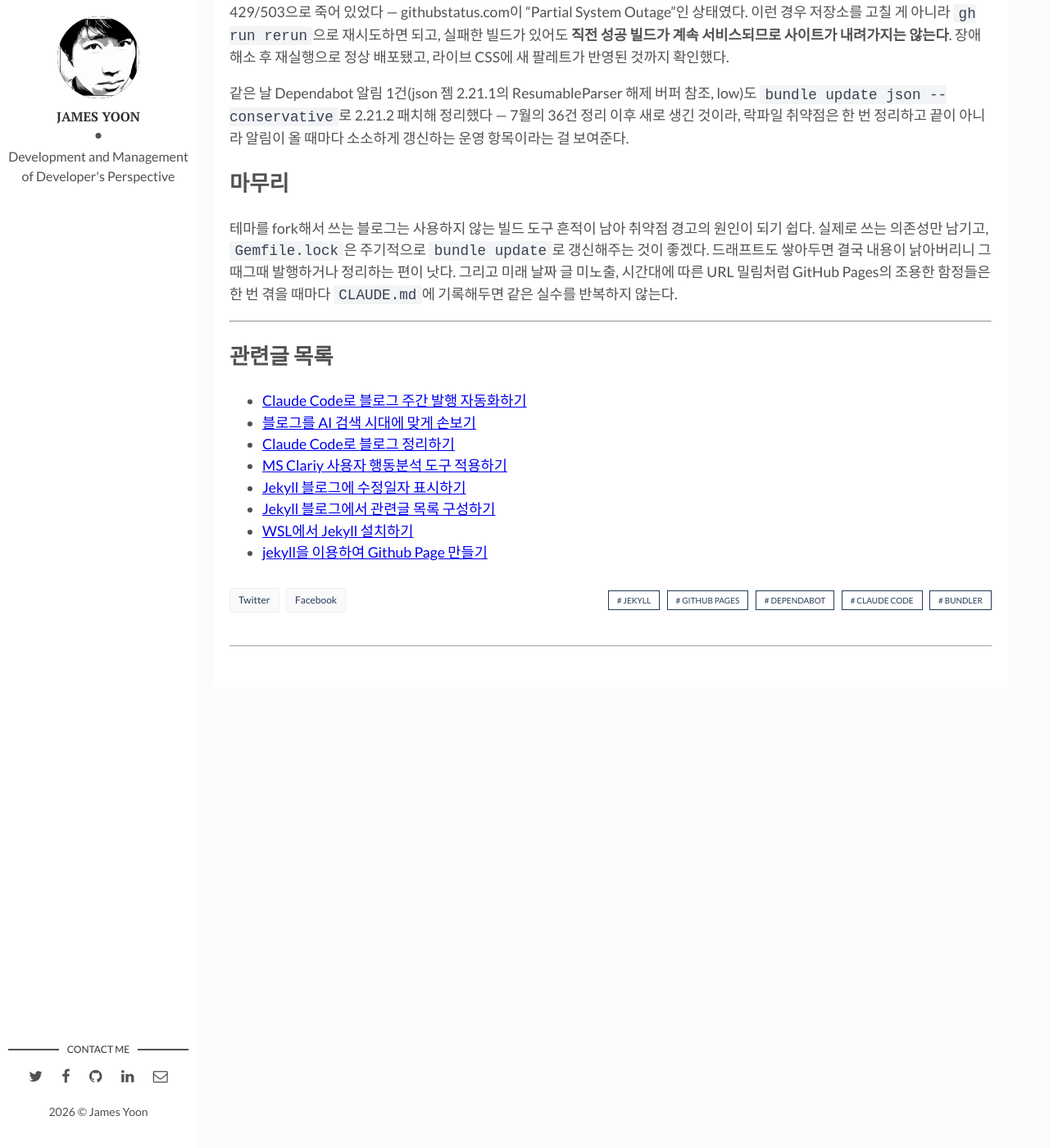
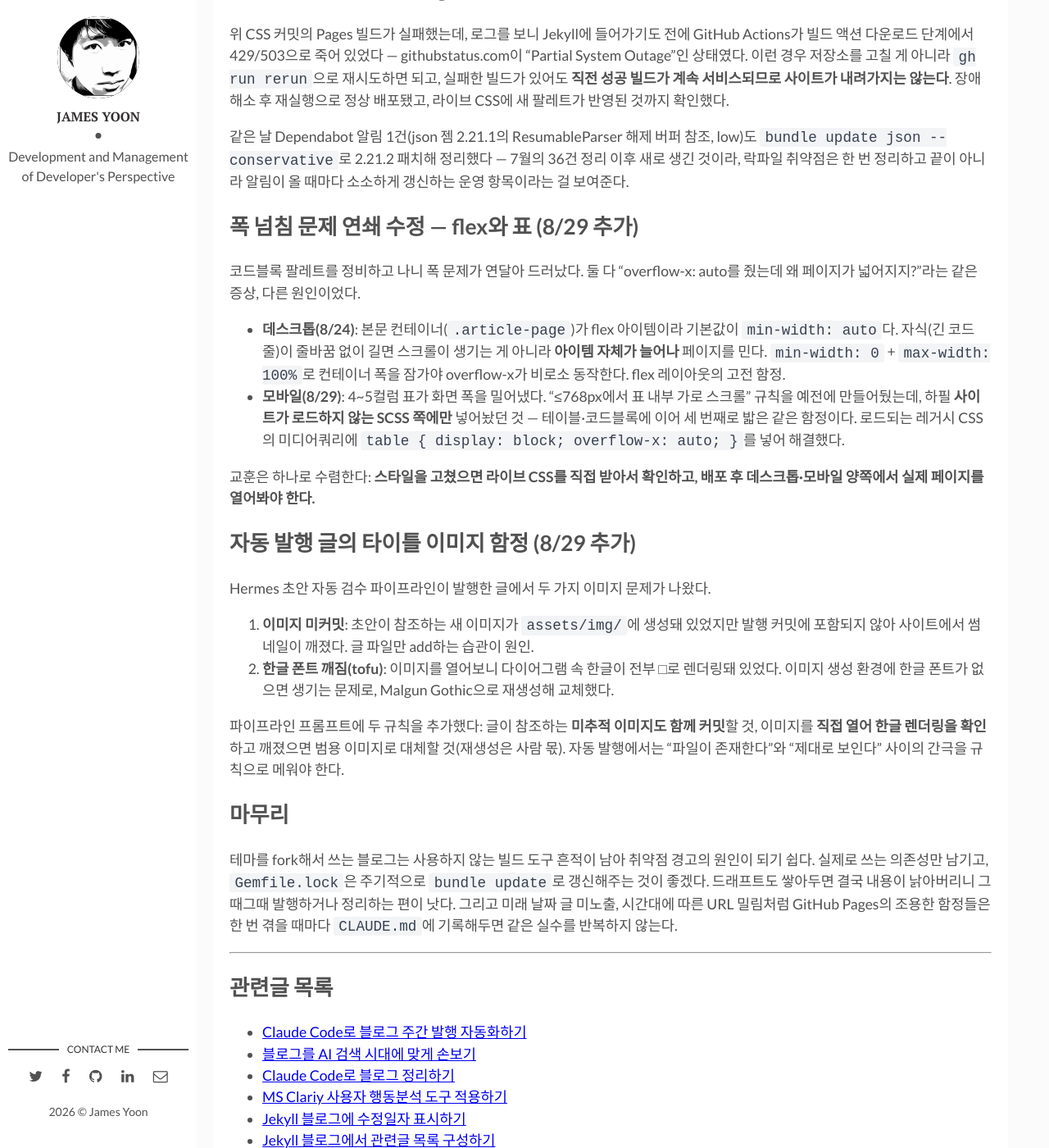
Before and after one commit to butteryoon/butteryoon.github.io, a Jekyll site: the page built from _posts/2026-07-14-blog_maintenance.md, in a window 1280 px wide and 1400 px high, scrolled down 4607 px. Shown: the whole window at 82% size. Built offline with Jekyll 4.4.1, drawn with Linux system fonts in a browser that asks for light colours; comment, search, counter and statistics services are not loaded; some of the changed text lies outside the part shown.

Commit message:
블로그 정리 글에 8/29 작업 추가
폭 넘침 연쇄 수정(flex min-width, 모바일 표 스크롤)과
자동 발행 글 타이틀 이미지 함정(미커밋·한글 tofu) 기록.

Co-Authored-By: Claude Fable 5 <noreply@anthropic.com>

```diff
--- a/_posts/2026-07-14-blog_maintenance.md
+++ b/_posts/2026-07-14-blog_maintenance.md
@@ -5,7 +5,7 @@ title: "Claude Code로 블로그 정리하기"
 description: "Dependabot 취약점 해소 및 저장소 정리 작업 기록"
 img: jekyll-title.png
 date: 2026-07-14 21:00:00 +0900
-last_modified_at: 2026-08-18 01:40:00 +0900
+last_modified_at: 2026-08-29 02:50:00 +0900
 tags: [jekyll, github pages, dependabot, claude code, bundler] # add tag
 related: jekyll
 categories: tools
@@ -28,6 +28,8 @@ categories: tools
 9. 본문 테이블 스타일 정비 — 미니멀 가로선 + 지브라 + 가로 스크롤 (7/24)
 10. 코드블록 구문 강조 정비 — 다크 배경에 라이트 팔레트가 겹쳐 있던 문제 수정 (8/18)
 11. GitHub 부분 장애로 Pages 빌드 실패 시 대응 기록, json 젬 취약점 패치 (8/18)
+12. 코드블록·표가 페이지 폭을 밀어내는 반응형 문제 연쇄 수정 (8/24·8/29)
+13. 자동 발행 글의 타이틀 이미지 누락·한글 폰트 깨짐 대응 (8/29)
 
 ## CLAUDE.md와 README 정리
 
@@ -151,6 +153,24 @@ timezone 설정으로 오전 9시 이전 게시 글 10건의 URL이 바뀌었기
 
 같은 날 Dependabot 알림 1건(json 젬 2.21.1의 ResumableParser 해제 버퍼 참조, low)도 `bundle update json --conservative`로 2.21.2 패치해 정리했다 — 7월의 36건 정리 이후 새로 생긴 것이라, 락파일 취약점은 한 번 정리하고 끝이 아니라 알림이 올 때마다 소소하게 갱신하는 운영 항목이라는 걸 보여준다.
 
+## 폭 넘침 문제 연쇄 수정 — flex와 표 (8/29 추가)
+
+코드블록 팔레트를 정비하고 나니 폭 문제가 연달아 드러났다. 둘 다 "overflow-x: auto를 줬는데 왜 페이지가 넓어지지?"라는 같은 증상, 다른 원인이었다.
+
+- **데스크톱(8/24)**: 본문 컨테이너(`.article-page`)가 flex 아이템이라 기본값이 `min-width: auto`다. 자식(긴 코드 줄)이 줄바꿈 없이 길면 스크롤이 생기는 게 아니라 **아이템 자체가 늘어나** 페이지를 민다. `min-width: 0` + `max-width: 100%`로 컨테이너 폭을 잠가야 overflow-x가 비로소 동작한다. flex 레이아웃의 고전 함정.
+- **모바일(8/29)**: 4~5컬럼 표가 화면 폭을 밀어냈다. "≤768px에서 표 내부 가로 스크롤" 규칙을 예전에 만들어뒀는데, 하필 **사이트가 로드하지 않는 SCSS 쪽에만** 넣어놨던 것 — 테이블·코드블록에 이어 세 번째로 밟은 같은 함정이다. 로드되는 레거시 CSS의 미디어쿼리에 `table { display: block; overflow-x: auto; }`를 넣어 해결했다.
+
+교훈은 하나로 수렴한다: **스타일을 고쳤으면 라이브 CSS를 직접 받아서 확인하고, 배포 후 데스크톱·모바일 양쪽에서 실제 페이지를 열어봐야 한다.**
+
+## 자동 발행 글의 타이틀 이미지 함정 (8/29 추가)
+
+Hermes 초안 자동 검수 파이프라인이 발행한 글에서 두 가지 이미지 문제가 나왔다.
+
+1. **이미지 미커밋**: 초안이 참조하는 새 이미지가 `assets/img/`에 생성돼 있었지만 발행 커밋에 포함되지 않아 사이트에서 썸네일이 깨졌다. 글 파일만 add하는 습관이 원인.
+2. **한글 폰트 깨짐(tofu)**: 이미지를 열어보니 다이어그램 속 한글이 전부 □로 렌더링돼 있었다. 이미지 생성 환경에 한글 폰트가 없으면 생기는 문제로, Malgun Gothic으로 재생성해 교체했다.
+
+파이프라인 프롬프트에 두 규칙을 추가했다: 글이 참조하는 **미추적 이미지도 함께 커밋**할 것, 이미지를 **직접 열어 한글 렌더링을 확인**하고 깨졌으면 범용 이미지로 대체할 것(재생성은 사람 몫). 자동 발행에서는 "파일이 존재한다"와 "제대로 보인다" 사이의 간극을 규칙으로 메워야 한다.
+
 ## 마무리
 
 테마를 fork해서 쓰는 블로그는 사용하지 않는 빌드 도구 흔적이 남아 취약점 경고의 원인이 되기 쉽다. 실제로 쓰는 의존성만 남기고, `Gemfile.lock`은 주기적으로 `bundle update`로 갱신해주는 것이 좋겠다. 드래프트도 쌓아두면 결국 내용이 낡아버리니 그때그때 발행하거나 정리하는 편이 낫다. 그리고 미래 날짜 글 미노출, 시간대에 따른 URL 밀림처럼 GitHub Pages의 조용한 함정들은 한 번 겪을 때마다 `CLAUDE.md`에 기록해두면 같은 실수를 반복하지 않는다.
```
